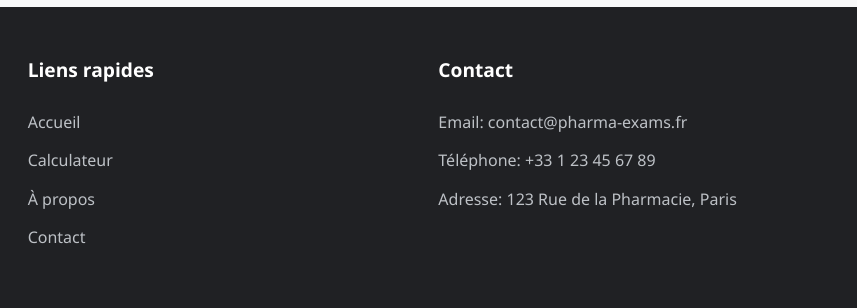
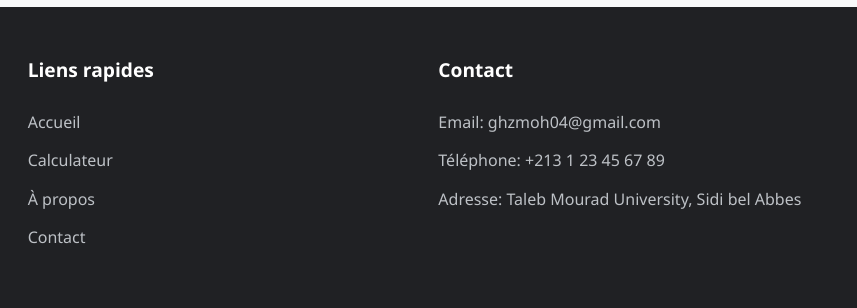
Before and after one commit to Volk-k0v/4th_year_pharmacy_exams, a plain HTML site: page index.html in a window 1280 px wide. Shown: the part 1411-1719 px from the top of the page, 423-1280 px from the left. Drawn offline with nearby package versions, Linux system fonts and the light colour scheme.

Commit message:
Update index.html

```diff
--- a/index.html
+++ b/index.html
@@ -99,9 +99,9 @@
                 </div>
                 <div class="footer-section">
                     <h3>Contact</h3>
-                    <p>Email: contact@pharma-exams.fr</p>
-                    <p>Téléphone: +33 1 23 45 67 89</p>
-                    <p>Adresse: 123 Rue de la Pharmacie, Paris</p>
+                    <p>Email: ghzmoh04@gmail.com</p>
+                    <p>Téléphone: +213 1 23 45 67 89</p>
+                    <p>Adresse: Taleb Mourad University, Sidi bel Abbes</p>
                 </div>
             </div>
             <div class="copyright">
@@ -327,4 +327,5 @@
         </div>
     </div>
 </body>
+
 </html>
```
